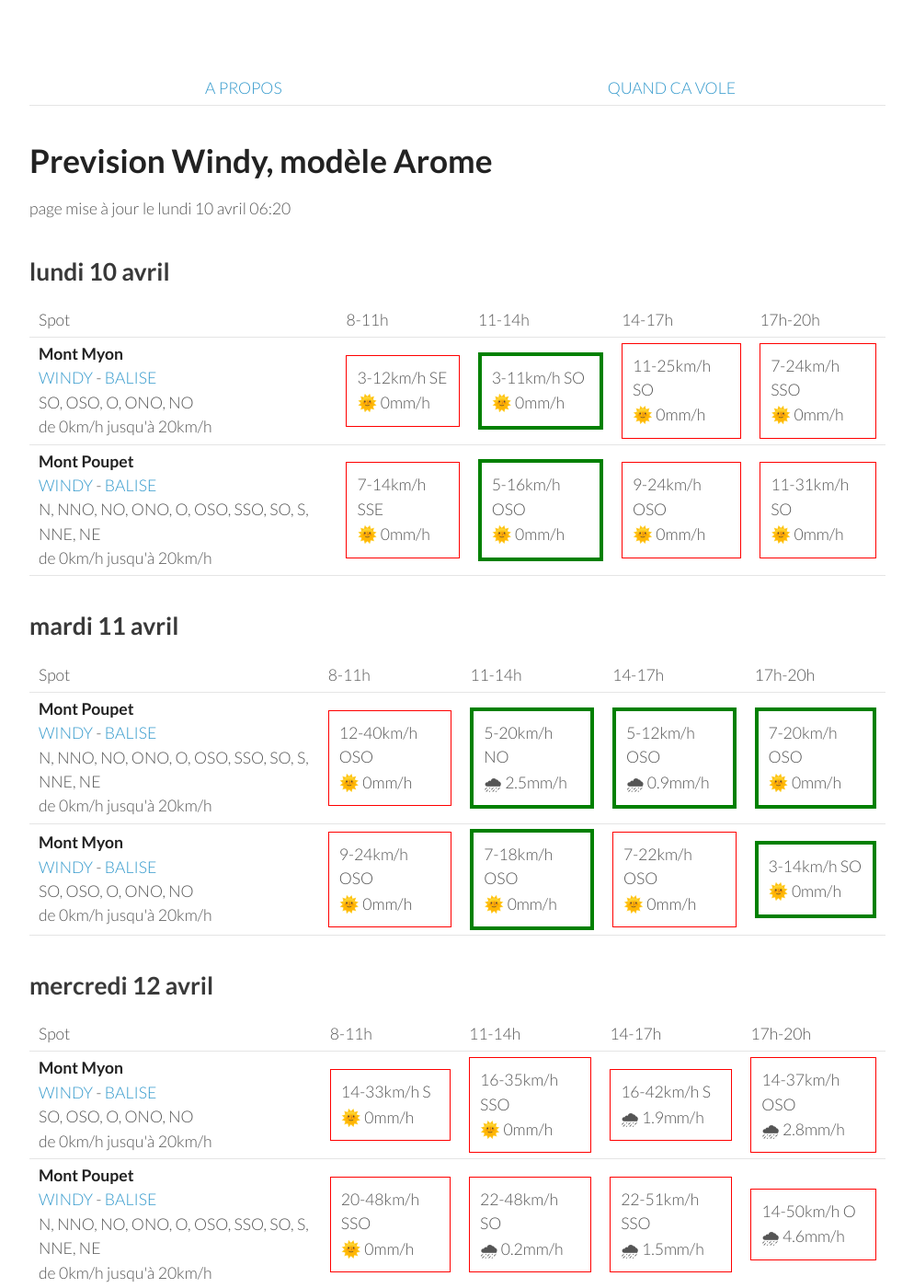
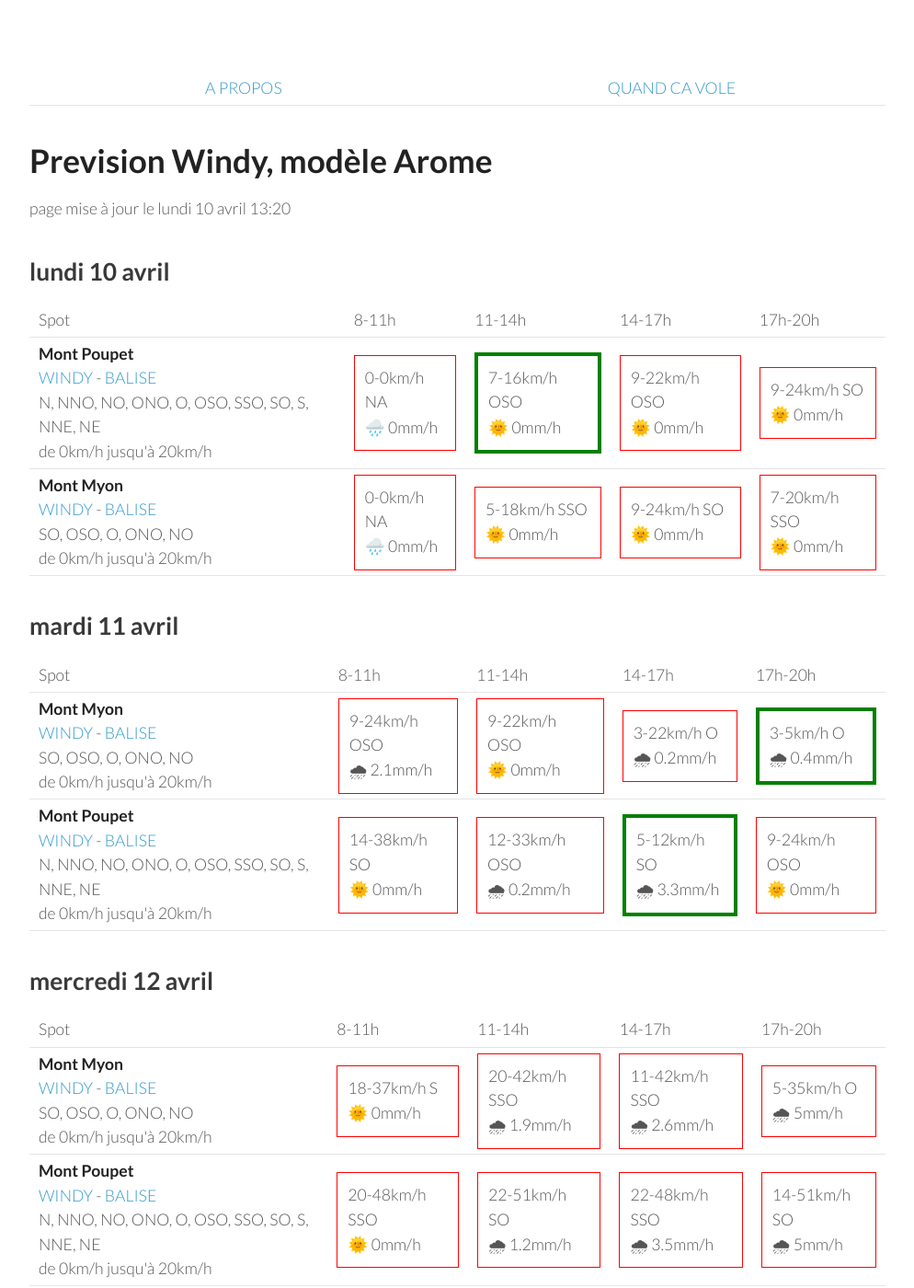
Before and after one commit to parapente-dans-le-nord/parapente-dans-le-nord.github.io, a Jekyll site: the page built from jura.markdown, in a window 1280 px wide and 1400 px high. Shown: the whole window at 92% size, without its empty margins (26-1020 px from the left). Built offline with Jekyll 4.4.1, drawn with Linux system fonts in a browser that asks for light colours; some of the changed text lies outside the part shown.

Commit message:
update index.markdown

```diff
--- a/jura.markdown
+++ b/jura.markdown
@@ -7,7 +7,7 @@ title:  "Tous les spots"
 {: .links}
 
 # Prevision Windy, modèle Arome
-page mise à jour le lundi 10 avril 06:20
+page mise à jour le lundi 10 avril 13:20
 
 ## lundi 10 avril
 
@@ -22,23 +22,21 @@ page mise à jour le lundi 10 avril 06:20
       <td>17h-20h</td>
     </tr>
 <tr>
-        <td><strong>Mont Myon</strong><br><a href="https://windy.com/46.331/5.397?45.898,5.394,8,m:eWoagj8">WINDY</a> - <span class=""><a href="http://www.balisemeteo.com/balise.php?idBalise=70">BALISE</a> </span><br> <span class="vent-favorable">SO, OSO, O, ONO, NO</span><br><span class="force-vent">de 0km/h jusqu'à 20km/h</span> </td>
+        <td><strong>Mont Poupet</strong><br><a href="https://windy.com/46.970/5.876?46.541,5.876,8">WINDY</a> - <span class=""><a href="http://www.balisemeteo.com/balise.php?idBalise=92">BALISE</a> </span><br> <span class="vent-favorable">N, NNO, NO, ONO, O, OSO, SSO, SO, S, NNE, NE</span><br><span class="force-vent">de 0km/h jusqu'à 20km/h</span> </td>
 
-            <td><div class="not-flyable"><p>3-12km/h SE</p><p>🌞 0mm/h</p></div></td>
-            <td><div class="flyable"><p>3-11km/h SO</p><p>🌞 0mm/h</p></div></td>
-            <td><div class="not-flyable"><p>11-25km/h SO</p><p>🌞 0mm/h</p></div></td>
-            <td><div class="not-flyable"><p>7-24km/h SSO</p><p>🌞 0mm/h</p></div></td>
-
+            <td><div class="not-flyable"><p>0-0km/h NA</p><p>🌧️ 0mm/h</p></div></td>
+            <td><div class="flyable"><p>7-16km/h OSO</p><p>🌞 0mm/h</p></div></td>
+            <td><div class="not-flyable"><p>9-22km/h OSO</p><p>🌞 0mm/h</p></div></td>
+            <td><div class="not-flyable"><p>9-24km/h SO</p><p>🌞 0mm/h</p></div></td>
 
     </tr>
 <tr>
-        <td><strong>Mont Poupet</strong><br><a href="https://windy.com/46.970/5.876?46.541,5.876,8">WINDY</a> - <span class=""><a href="http://www.balisemeteo.com/balise.php?idBalise=92">BALISE</a> </span><br> <span class="vent-favorable">N, NNO, NO, ONO, O, OSO, SSO, SO, S, NNE, NE</span><br><span class="force-vent">de 0km/h jusqu'à 20km/h</span> </td>
+        <td><strong>Mont Myon</strong><br><a href="https://windy.com/46.331/5.397?45.898,5.394,8,m:eWoagj8">WINDY</a> - <span class=""><a href="http://www.balisemeteo.com/balise.php?idBalise=70">BALISE</a> </span><br> <span class="vent-favorable">SO, OSO, O, ONO, NO</span><br><span class="force-vent">de 0km/h jusqu'à 20km/h</span> </td>
 
-            <td><div class="not-flyable"><p>7-14km/h SSE</p><p>🌞 0mm/h</p></div></td>
-            <td><div class="flyable"><p>5-16km/h OSO</p><p>🌞 0mm/h</p></div></td>
-            <td><div class="not-flyable"><p>9-24km/h OSO</p><p>🌞 0mm/h</p></div></td>
-            <td><div class="not-flyable"><p>11-31km/h SO</p><p>🌞 0mm/h</p></div></td>
-
+            <td><div class="not-flyable"><p>0-0km/h NA</p><p>🌧️ 0mm/h</p></div></td>
+            <td><div class="not-flyable"><p>5-18km/h SSO</p><p>🌞 0mm/h</p></div></td>
+            <td><div class="not-flyable"><p>9-24km/h SO</p><p>🌞 0mm/h</p></div></td>
+            <td><div class="not-flyable"><p>7-20km/h SSO</p><p>🌞 0mm/h</p></div></td>
 
     </tr>
 
@@ -58,22 +56,22 @@ page mise à jour le lundi 10 avril 06:20
       <td>17h-20h</td>
     </tr>
 <tr>
-        <td><strong>Mont Poupet</strong><br><a href="https://windy.com/46.970/5.876?46.541,5.876,8">WINDY</a> - <span class=""><a href="http://www.balisemeteo.com/balise.php?idBalise=92">BALISE</a> </span><br> <span class="vent-favorable">N, NNO, NO, ONO, O, OSO, SSO, SO, S, NNE, NE</span><br><span class="force-vent">de 0km/h jusqu'à 20km/h</span> </td>
+        <td><strong>Mont Myon</strong><br><a href="https://windy.com/46.331/5.397?45.898,5.394,8,m:eWoagj8">WINDY</a> - <span class=""><a href="http://www.balisemeteo.com/balise.php?idBalise=70">BALISE</a> </span><br> <span class="vent-favorable">SO, OSO, O, ONO, NO</span><br><span class="force-vent">de 0km/h jusqu'à 20km/h</span> </td>
 
-            <td><div class="not-flyable"><p>12-40km/h OSO</p><p>🌞 0mm/h</p></div></td>
-            <td><div class="flyable"><p>5-20km/h NO</p><p>🌧 2.5mm/h</p></div></td>
-            <td><div class="flyable"><p>5-12km/h OSO</p><p>🌧 0.9mm/h</p></div></td>
-            <td><div class="flyable"><p>7-20km/h OSO</p><p>🌞 0mm/h</p></div></td>
+            <td><div class="not-flyable"><p>9-24km/h OSO</p><p>🌧 2.1mm/h</p></div></td>
+            <td><div class="not-flyable"><p>9-22km/h OSO</p><p>🌞 0mm/h</p></div></td>
+            <td><div class="not-flyable"><p>3-22km/h O</p><p>🌧 0.2mm/h</p></div></td>
+            <td><div class="flyable"><p>3-5km/h O</p><p>🌧 0.4mm/h</p></div></td>
 
 
     </tr>
 <tr>
-        <td><strong>Mont Myon</strong><br><a href="https://windy.com/46.331/5.397?45.898,5.394,8,m:eWoagj8">WINDY</a> - <span class=""><a href="http://www.balisemeteo.com/balise.php?idBalise=70">BALISE</a> </span><br> <span class="vent-favorable">SO, OSO, O, ONO, NO</span><br><span class="force-vent">de 0km/h jusqu'à 20km/h</span> </td>
+        <td><strong>Mont Poupet</strong><br><a href="https://windy.com/46.970/5.876?46.541,5.876,8">WINDY</a> - <span class=""><a href="http://www.balisemeteo.com/balise.php?idBalise=92">BALISE</a> </span><br> <span class="vent-favorable">N, NNO, NO, ONO, O, OSO, SSO, SO, S, NNE, NE</span><br><span class="force-vent">de 0km/h jusqu'à 20km/h</span> </td>
 
+            <td><div class="not-flyable"><p>14-38km/h SO</p><p>🌞 0mm/h</p></div></td>
+            <td><div class="not-flyable"><p>12-33km/h OSO</p><p>🌧 0.2mm/h</p></div></td>
+            <td><div class="flyable"><p>5-12km/h SO</p><p>🌧 3.3mm/h</p></div></td>
             <td><div class="not-flyable"><p>9-24km/h OSO</p><p>🌞 0mm/h</p></div></td>
-            <td><div class="flyable"><p>7-18km/h OSO</p><p>🌞 0mm/h</p></div></td>
-            <td><div class="not-flyable"><p>7-22km/h OSO</p><p>🌞 0mm/h</p></div></td>
-            <td><div class="flyable"><p>3-14km/h SO</p><p>🌞 0mm/h</p></div></td>
 
 
     </tr>
@@ -96,10 +94,10 @@ page mise à jour le lundi 10 avril 06:20
 <tr>
         <td><strong>Mont Myon</strong><br><a href="https://windy.com/46.331/5.397?45.898,5.394,8,m:eWoagj8">WINDY</a> - <span class=""><a href="http://www.balisemeteo.com/balise.php?idBalise=70">BALISE</a> </span><br> <span class="vent-favorable">SO, OSO, O, ONO, NO</span><br><span class="force-vent">de 0km/h jusqu'à 20km/h</span> </td>
 
-            <td><div class="not-flyable"><p>14-33km/h S</p><p>🌞 0mm/h</p></div></td>
-            <td><div class="not-flyable"><p>16-35km/h SSO</p><p>🌞 0mm/h</p></div></td>
-            <td><div class="not-flyable"><p>16-42km/h S</p><p>🌧 1.9mm/h</p></div></td>
-            <td><div class="not-flyable"><p>14-37km/h OSO</p><p>🌧 2.8mm/h</p></div></td>
+            <td><div class="not-flyable"><p>18-37km/h S</p><p>🌞 0mm/h</p></div></td>
+            <td><div class="not-flyable"><p>20-42km/h SSO</p><p>🌧 1.9mm/h</p></div></td>
+            <td><div class="not-flyable"><p>11-42km/h SSO</p><p>🌧 2.6mm/h</p></div></td>
+            <td><div class="not-flyable"><p>5-35km/h O</p><p>🌧 5mm/h</p></div></td>
 
 
     </tr>
@@ -107,9 +105,9 @@ page mise à jour le lundi 10 avril 06:20
         <td><strong>Mont Poupet</strong><br><a href="https://windy.com/46.970/5.876?46.541,5.876,8">WINDY</a> - <span class=""><a href="http://www.balisemeteo.com/balise.php?idBalise=92">BALISE</a> </span><br> <span class="vent-favorable">N, NNO, NO, ONO, O, OSO, SSO, SO, S, NNE, NE</span><br><span class="force-vent">de 0km/h jusqu'à 20km/h</span> </td>
 
             <td><div class="not-flyable"><p>20-48km/h SSO</p><p>🌞 0mm/h</p></div></td>
-            <td><div class="not-flyable"><p>22-48km/h SO</p><p>🌧 0.2mm/h</p></div></td>
-            <td><div class="not-flyable"><p>22-51km/h SSO</p><p>🌧 1.5mm/h</p></div></td>
-            <td><div class="not-flyable"><p>14-50km/h O</p><p>🌧 4.6mm/h</p></div></td>
+            <td><div class="not-flyable"><p>22-51km/h SO</p><p>🌧 1.2mm/h</p></div></td>
+            <td><div class="not-flyable"><p>22-48km/h SSO</p><p>🌧 3.5mm/h</p></div></td>
+            <td><div class="not-flyable"><p>14-51km/h SO</p><p>🌧 5mm/h</p></div></td>
 
 
     </tr>
@@ -132,20 +130,20 @@ page mise à jour le lundi 10 avril 06:20
 <tr>
         <td><strong>Mont Myon</strong><br><a href="https://windy.com/46.331/5.397?45.898,5.394,8,m:eWoagj8">WINDY</a> - <span class=""><a href="http://www.balisemeteo.com/balise.php?idBalise=70">BALISE</a> </span><br> <span class="vent-favorable">SO, OSO, O, ONO, NO</span><br><span class="force-vent">de 0km/h jusqu'à 20km/h</span> </td>
 
-            <td><div class="not-flyable"><p>5-11km/h S</p><p>🌧 1.3mm/h</p></div></td>
-            <td><div class="not-flyable"><p>7-24km/h O</p><p>🌧 1.6mm/h</p></div></td>
-            <td><div class="not-flyable"><p>9-27km/h OSO</p><p>🌧 0.3mm/h</p></div></td>
-            <td><div class="not-flyable"><p>5-24km/h SO</p><p>🌧 0.6mm/h</p></div></td>
+            <td><div class="not-flyable"><p>9-20km/h S</p><p>🌧 1.7mm/h</p></div></td>
+            <td><div class="not-flyable"><p>11-27km/h SO</p><p>🌧 1.4mm/h</p></div></td>
+            <td><div class="not-flyable"><p>9-27km/h O</p><p>🌧 0.7mm/h</p></div></td>
+            <td><div class="not-flyable"><p>3-25km/h OSO</p><p>🌧 0.6mm/h</p></div></td>
 
 
     </tr>
 <tr>
         <td><strong>Mont Poupet</strong><br><a href="https://windy.com/46.970/5.876?46.541,5.876,8">WINDY</a> - <span class=""><a href="http://www.balisemeteo.com/balise.php?idBalise=92">BALISE</a> </span><br> <span class="vent-favorable">N, NNO, NO, ONO, O, OSO, SSO, SO, S, NNE, NE</span><br><span class="force-vent">de 0km/h jusqu'à 20km/h</span> </td>
 
-            <td><div class="not-flyable"><p>14-33km/h SO</p><p>🌧 0.5mm/h</p></div></td>
-            <td><div class="not-flyable"><p>14-33km/h OSO</p><p>🌧 0.3mm/h</p></div></td>
-            <td><div class="not-flyable"><p>16-38km/h SO</p><p>🌧 0.2mm/h</p></div></td>
-            <td><div class="not-flyable"><p>18-40km/h OSO</p><p>🌧 0.3mm/h</p></div></td>
+            <td><div class="not-flyable"><p>18-38km/h SO</p><p>🌧 0.3mm/h</p></div></td>
+            <td><div class="not-flyable"><p>14-38km/h SO</p><p>🌧 1.3mm/h</p></div></td>
+            <td><div class="not-flyable"><p>12-35km/h OSO</p><p>🌧 0.6mm/h</p></div></td>
+            <td><div class="not-flyable"><p>9-33km/h OSO</p><p>🌧 1.4mm/h</p></div></td>
 
 
     </tr>
@@ -168,20 +166,20 @@ page mise à jour le lundi 10 avril 06:20
 <tr>
         <td><strong>Mont Myon</strong><br><a href="https://windy.com/46.331/5.397?45.898,5.394,8,m:eWoagj8">WINDY</a> - <span class=""><a href="http://www.balisemeteo.com/balise.php?idBalise=70">BALISE</a> </span><br> <span class="vent-favorable">SO, OSO, O, ONO, NO</span><br><span class="force-vent">de 0km/h jusqu'à 20km/h</span> </td>
 
-            <td><div class="not-flyable"><p>11-22km/h S</p><p>🌧 0.7mm/h</p></div></td>
-            <td><div class="not-flyable"><p>12-31km/h SSO</p><p>🌧 0.2mm/h</p></div></td>
-            <td><div class="not-flyable"><p>20-44km/h SSO</p><p>🌧 0.2mm/h</p></div></td>
-            <td><div class="not-flyable"><p>20-46km/h S</p><p>🌧 1.3mm/h</p></div></td>
+            <td><div class="not-flyable"><p>7-16km/h SSE</p><p>🌞 0mm/h</p></div></td>
+            <td><div class="not-flyable"><p>12-27km/h S</p><p>🌞 0mm/h</p></div></td>
+            <td><div class="not-flyable"><p>18-38km/h SSO</p><p>🌧 0.2mm/h</p></div></td>
+            <td><div class="not-flyable"><p>20-42km/h S</p><p>🌧 1.1mm/h</p></div></td>
 
 
     </tr>
 <tr>
         <td><strong>Mont Poupet</strong><br><a href="https://windy.com/46.970/5.876?46.541,5.876,8">WINDY</a> - <span class=""><a href="http://www.balisemeteo.com/balise.php?idBalise=92">BALISE</a> </span><br> <span class="vent-favorable">N, NNO, NO, ONO, O, OSO, SSO, SO, S, NNE, NE</span><br><span class="force-vent">de 0km/h jusqu'à 20km/h</span> </td>
 
-            <td><div class="not-flyable"><p>16-31km/h SSO</p><p>🌞 0mm/h</p></div></td>
-            <td><div class="not-flyable"><p>18-38km/h SSO</p><p>🌞 0mm/h</p></div></td>
-            <td><div class="not-flyable"><p>20-44km/h SSO</p><p>🌞 0mm/h</p></div></td>
-            <td><div class="not-flyable"><p>18-46km/h SSO</p><p>🌧 0.5mm/h</p></div></td>
+            <td><div class="not-flyable"><p>11-24km/h S</p><p>🌞 0mm/h</p></div></td>
+            <td><div class="not-flyable"><p>14-31km/h SSO</p><p>🌞 0mm/h</p></div></td>
+            <td><div class="not-flyable"><p>14-33km/h SO</p><p>🌞 0mm/h</p></div></td>
+            <td><div class="not-flyable"><p>16-38km/h S</p><p>🌧 1.1mm/h</p></div></td>
 
 
     </tr>
@@ -189,3 +187,39 @@ page mise à jour le lundi 10 avril 06:20
 </tbody>
 </table>
 {:/}
+## samedi 15 avril
+
+{::nomarkdown}
+<table>
+  <tbody>
+    <tr>
+      <td>Spot</td>
+      <td>8-11h</td>
+      <td>11-14h</td>
+      <td>14-17h</td>
+      <td>17h-20h</td>
+    </tr>
+<tr>
+        <td><strong>Mont Myon</strong><br><a href="https://windy.com/46.331/5.397?45.898,5.394,8,m:eWoagj8">WINDY</a> - <span class=""><a href="http://www.balisemeteo.com/balise.php?idBalise=70">BALISE</a> </span><br> <span class="vent-favorable">SO, OSO, O, ONO, NO</span><br><span class="force-vent">de 0km/h jusqu'à 20km/h</span> </td>
+
+            <td><div class="not-flyable"><p>11-27km/h SO</p><p>🌧 2.3mm/h</p></div></td>
+            <td><div class="not-flyable"><p>14-37km/h O</p><p>🌧 0.5mm/h</p></div></td>
+            <td><div class="not-flyable"><p>16-40km/h NO</p><p>🌧 1.3mm/h</p></div></td>
+            <td><div class="not-flyable"><p>14-40km/h NO</p><p>🌧 0.6mm/h</p></div></td>
+
+
+    </tr>
+<tr>
+        <td><strong>Mont Poupet</strong><br><a href="https://windy.com/46.970/5.876?46.541,5.876,8">WINDY</a> - <span class=""><a href="http://www.balisemeteo.com/balise.php?idBalise=92">BALISE</a> </span><br> <span class="vent-favorable">N, NNO, NO, ONO, O, OSO, SSO, SO, S, NNE, NE</span><br><span class="force-vent">de 0km/h jusqu'à 20km/h</span> </td>
+
+            <td><div class="not-flyable"><p>18-38km/h OSO</p><p>🌧 3.9mm/h</p></div></td>
+            <td><div class="not-flyable"><p>18-44km/h O</p><p>🌧 1.4mm/h</p></div></td>
+            <td><div class="not-flyable"><p>18-44km/h ONO</p><p>🌧 0.4mm/h</p></div></td>
+            <td><div class="not-flyable"><p>18-44km/h NO</p><p>🌧 1.1mm/h</p></div></td>
+
+
+    </tr>
+
+</tbody>
+</table>
+{:/}
```
